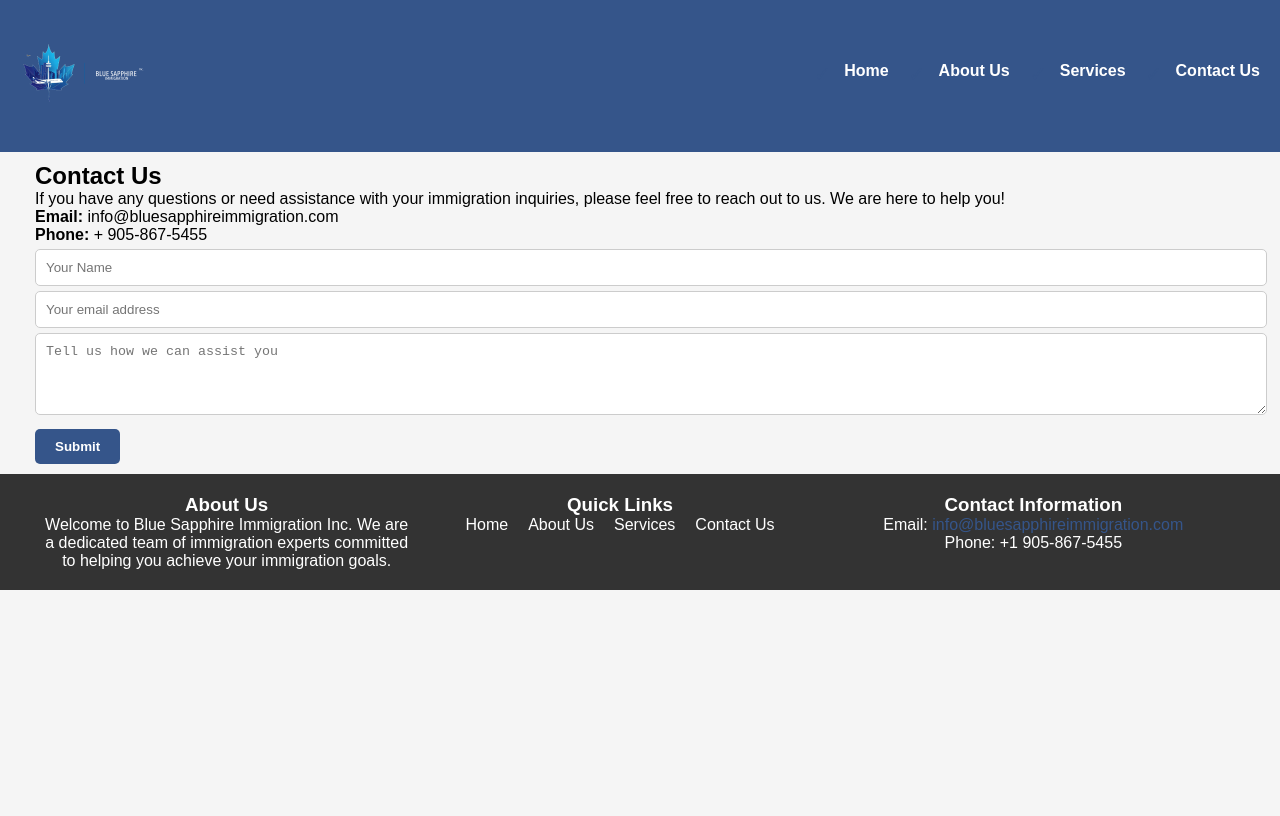
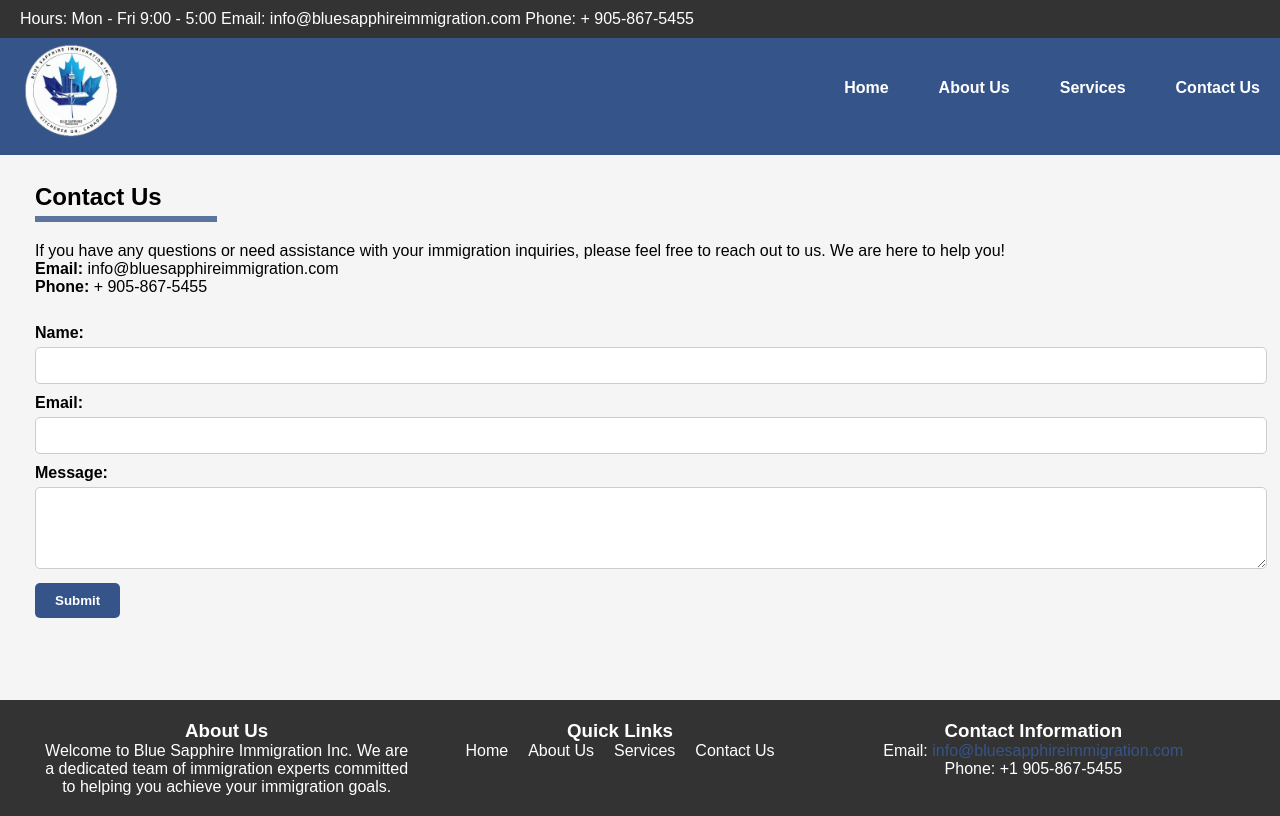
Before and after one commit to HarisEjaz7/blue-saph, a plain HTML site: page contact.html in a window 1280 px wide. Drawn offline with Linux system fonts and the light colour scheme.

Commit message:
Add files via upload

```diff
--- a/contact.html
+++ b/contact.html
@@ -7,11 +7,20 @@
     <link rel="stylesheet" href="styles.css">
 </head>
 <body>
+    <!-- Secondary Navigation -->
+    <div class="secondary-nav" id="secondaryNav">
+        <div class="contact-info">
+            <span>Hours: Mon - Fri 9:00 - 5:00</span>
+            <span>Email: info@bluesapphireimmigration.com</span>
+            <span>Phone: + 905-867-5455</span>
+
+        </div>
+    </div>
     <header>
         <nav>
             <a href="index.html">
                 <div class="logo">
-                    <img src="blu.png" width="128" height="128" alt="BLUE SAPPHIRE">
+                    <img src="bluesaphh2.png" width="102" height="101" alt="BLUE SAPPHIRE">
                 </div>
             </a>
             <ul class="nav-links">
@@ -22,30 +31,38 @@
             </ul>
         </nav>
     </header>
-
+    <br>
     <section id="contact">
         <h2>Contact Us</h2>
+        <hr>
+
         <p>If you have any questions or need assistance with your immigration inquiries, please feel free to reach out to us. We are here to help you!</p>
 
         <div class="contact-details">
             <p><strong>Email:</strong> info@bluesapphireimmigration.com</p>
             <p><strong>Phone:</strong> + 905-867-5455</p>
         </div>
+        <br>
+        <div class="contact-form">
+            <form target="_blank"  action="https://formsubmit.co/info@bluesapphireimmigration.com" method="POST">
+                <label for="name">Name:</label>
+                <input type="text" id="name" name="name" required>
 
-        <div class="contact-form">
-            <form target="_blank"  action="https://formsubmit.co/eharis.ca@gmail.com" method="POST">
-                <input type="text" id="name" placeholder="Your Name" name="name" required>
+                <label for="email">Email:</label>
+                <input type="email" id="email" name="email" required>
 
-                <input type="email" id="email" placeholder="Your email address" name="email" required>
-
-                <textarea id="message" placeholder="Tell us how we can assist you" name="message" rows="4" required></textarea>
+                <label for="message">Message:</label>
+                <textarea id="message" name="message" rows="4" required></textarea>
                 <input type="hidden" name="_captcha" value ="false">
 
                 <button type="submit">Submit</button>
             </form>
         </div>
     </section>
-
+    <br>
+    <br>
+    <br>
+    <br>
     <footer>
         <div class="footer-container">
             <div class="about-us">
--- a/styles.css
+++ b/styles.css
@@ -12,7 +12,24 @@
 body {
     font-family: Arial, sans-serif;
     background-color: #f5f5f5; /* Set a background color for the body */
+    padding-top: 30px; /* Add padding to the top to account for the secondary navigation */
 
+}
+hr {
+    position: relative;
+    top: 5px;
+    border: none;
+    height: 6px;
+    width: 15%;
+    background: #35558a;
+    opacity: 80%;
+    margin-bottom: 25px;
+}
+
+@media (max-width: 767px) {
+    body {
+        padding-top: 50px; /* Add more padding for smaller screens */
+    }
 }
 
 header {
@@ -185,12 +202,31 @@ footer {
 /* Add this to your CSS file (styles.css) */
 
 .about-image-container img {
-    width: 100%;
+    width: 85%;
     height: auto; /* Maintain aspect ratio */
     border-radius: 10px; /* Add rounded corners */
     box-shadow: 0 4px 8px rgba(0, 0, 0, 0.1); /* Add a subtle box shadow */
 }
 
+/* Media query for smaller screens (e.g., mobile) */
+@media only screen and (max-width: 768px) {
+    .about-image-container img {
+        display: none; /* Hide the image on smaller screens */
+        /* Alternatively, you can set a maximum width for the image */
+        /* max-width: 100%; */
+    }
+
+    .about {
+        flex-direction: column; /* Stack items vertically on smaller screens */
+        align-items: center; /* Center items horizontally */
+        text-align: center; /* Center text within the container */
+    }
+
+    .about-text {
+        flex: 1; /* Make the text take full width on smaller screens */
+        margin-top: 20px; /* Add spacing at the top */
+    }
+}
 .about-text {
     flex: 2;
     padding: 20px; /* Add padding for better spacing */
@@ -225,6 +261,7 @@ footer {
 
 .contact-button:hover {
     background-color: #263d62;
+
 }
 
 .text-and-button-container {
@@ -370,6 +407,7 @@ footer {
 
 .contact-form button[type="submit"]:hover {
     background-color: #263d62;
+
 }
 
 footer {
```
Also changed, not shown: about.html (+10 -1 lines), index.html (+12 -9 lines), services.html (+12 -3 lines), bluesaphh.png (added), bluesaphh2.png (added).
